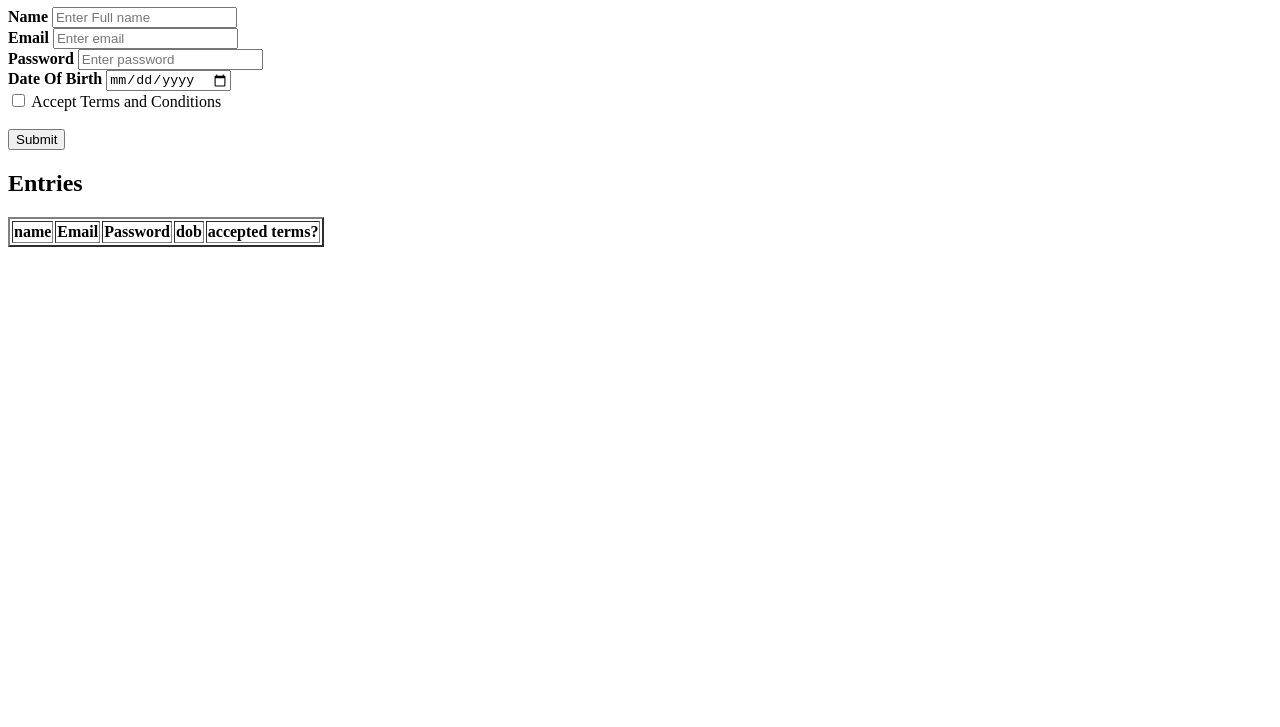
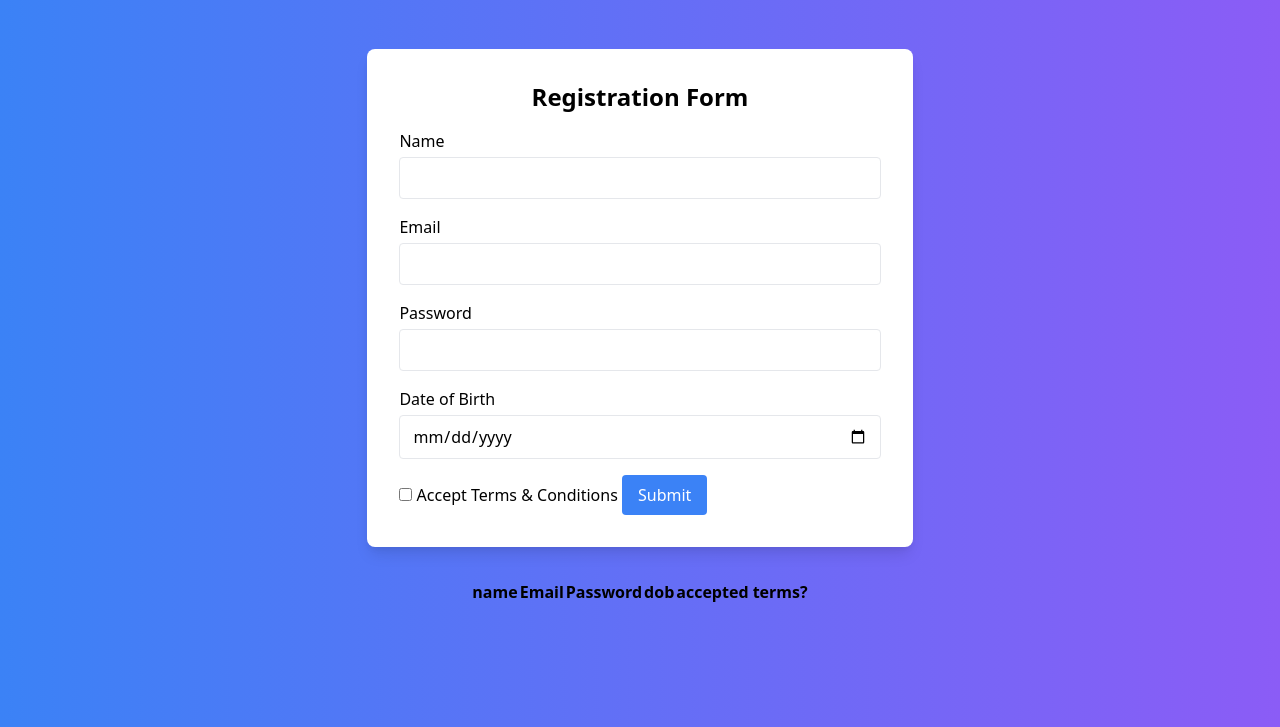
Before and after one commit to mahekshahu/wd-101, a plain HTML site: page index.html in a window 1280 px wide. Shown: the part 73-800 px from the top of the page. Drawn offline with nearby package versions, Linux system fonts and the light colour scheme.

Commit message:
Update index.html

```diff
--- a/index.html
+++ b/index.html
@@ -4,54 +4,63 @@
     <meta charset="UTF-8" />
     <meta http-equiv="X-UA-Compatible" content="IE=edge" />
     <meta name="viewport" content="width=device-width, initial-scale=1.0" />
-    <link rel="stylesheet" href="mahek.css" />
-    <title>wd101-poject_mahek shahu</title>
+    <link
+      rel="stylesheet"
+      href="https://cdn.jsdelivr.net/npm/tailwindcss@2.2.16/dist/tailwind.min.css"
+    />
+    <title>wd101-project_mahek shahu</title>
   </head>
-  <body>
-    <div class="main">
-      <div class="c">
-        <h1 align="center">Registration Form</h1>
+  <body class="bg-gradient-to-r from-blue-500 to-purple-500">
+    <div class="main min-h-screen flex flex-col items-center justify-center">
+      <div class="c bg-white p-8 rounded-lg shadow-lg">
+        <h1 class="text-2xl font-semibold mb-4" align="center">Registration Form</h1>
         <form id="user-form">
-          <label for="name"><b>Name</b> </label>
+          <label for="name" class="block mb-1">Name</label>
           <input
             type="text"
             id="name"
-            placeholder="Enter Full name "
             name="name"
-            required
+            class="w-full px-3 py-2 rounded border focus:outline-none focus:border-blue-500"
           />
-          <br />
-          <label for="email"><b>Email</b></label
-          >
+          <label for="email" class="block mt-4 mb-1">Email</label>
           <input
             type="email"
             id="email"
-            placeholder="Enter email"
             name="email"
-            required
-          /><br />
-          <label for="pass"><b>Password</b></label
-          >
+            class="w-full px-3 py-2 rounded border focus:outline-none focus:border-blue-500"
+          />
+          <label for="password" class="block mt-4 mb-1">Password</label>
           <input
             type="password"
-            placeholder="Enter password"
-            name="pass"
-            id="pass"
-            required
-          /><br />
-          <label for="dob"><b>Date Of Birth</b></label
+            id="password"
+            name="password"
+            class="w-full px-3 py-2 rounded border focus:outline-none focus:border-blue-500"
+          />
+          <label for="dob" class="block mt-4 mb-1">Date of Birth</label>
+          <input
+            type="date"
+            id="dob"
+            name="dob"
+            class="w-full px-3 py-2 rounded border focus:outline-none focus:border-blue-500"
+          />
+          <input
+            type="checkbox"
+            id="acceptTerms"
+            name="acceptTerms"
+            class="mt-4"
+          />
+          <label for="acceptTerms">Accept Terms & Conditions</label>
+          <button
+            type="submit"
+            class="mt-4 bg-blue-500 text-white px-4 py-2 rounded hover:bg-blue-600"
           >
-          <input type="date" id="dob" color="pink" name="dob" /><br />
-          <input type="checkbox" id="ac" name="ac" />
-          <label for="ac" required>Accept Terms and Conditions</label> <br />
-          <br />
-          <button type="submit">Submit</button>
+            Submit
+          </button>
         </form>
       </div>
-      <h2>Entries</h2>
-      <div id="show-entry">
+      <div id="show-entry" class="mt-8">
       </div>
-              <script type="text/javascript" src="index.js"></script>
+      <script type="text/javascript" src="index.js"></script>
     </div>
   </body>
 </html>
```
